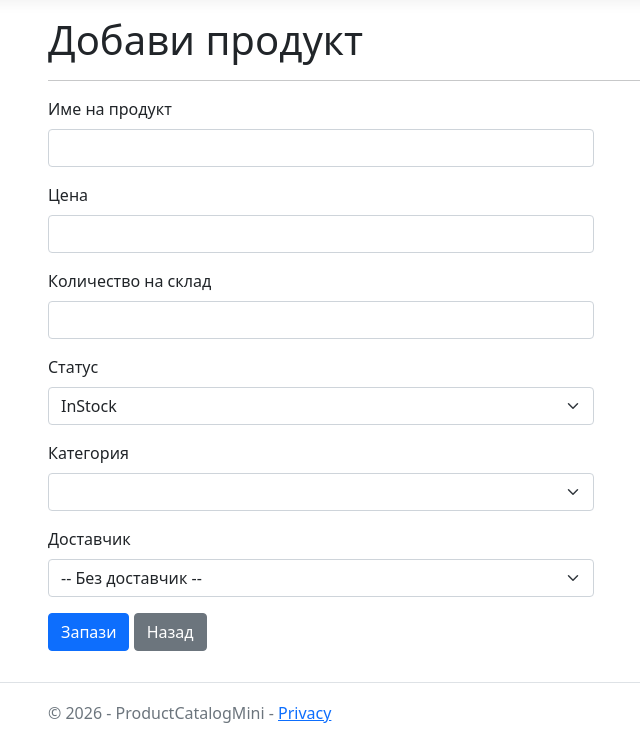
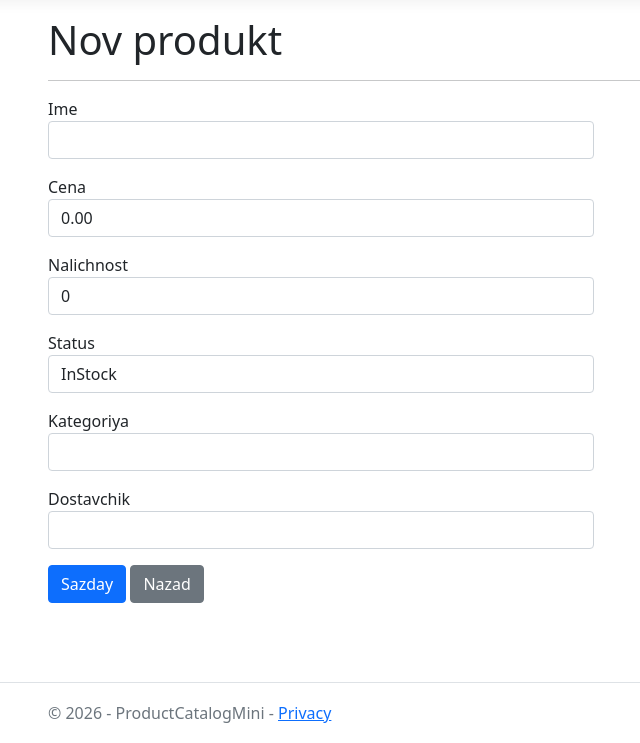
Before and after one commit to Sverlio/ProductCatalogMini, an ASP.NET Core app: page /Products/Create in a window 1280 px wide. Shown: the part 57-800 px from the top of the page, without its empty margins (34-674 px from the left). Run offline with ASP.NET Core 8, Linux system fonts and the light colour scheme; lists and menus that the app fills with data are empty; style sheets or scripts are compiled from the project's sources.

Commit message:
createproductdto

```diff
--- a/ProductCatalogMini.Services/interfaces/IProductService.cs
+++ b/ProductCatalogMini.Services/interfaces/IProductService.cs
@@ -8,7 +8,7 @@ namespace ProductCatalogMini.Services.Interfaces
         Task<List<ProductListDto>> GetAllAsync();
         Task<Product?> GetByIdAsync(int id);
         Task<Product?> GetDetailsByIdAsync(int id);
-        Task CreateAsync(Product product);
+        Task CreateAsync(CreateProductDto dto);
         Task UpdateAsync(Product product);
         Task DeleteAsync(int id);
         bool Exists(int id);
--- a/ProductCatalogMini/Controllers/ProductsController.cs
+++ b/ProductCatalogMini/Controllers/ProductsController.cs
@@ -3,6 +3,7 @@ using Microsoft.AspNetCore.Mvc.Rendering;
 using Microsoft.EntityFrameworkCore;
 using ProductCatalogData.Entities;
 using ProductCatalogData.Enums;
+using ProductCatalogMini.Services.DTOs.Products;
 using ProductCatalogMini.Services.Interfaces;
 using ProductCatalogMini.ViewModels.Products;
 
@@ -46,25 +47,31 @@ namespace ProductCatalogMini.Controllers
         public async Task<IActionResult> Create()
         {
             await PopulateDropdownsAsync();
-            return View();
+            return View(new CreateProductViewModel());
         }
 
         [HttpPost]
         [ValidateAntiForgeryToken]
-        public async Task<IActionResult> Create(Product product)
+        public async Task<IActionResult> Create(CreateProductViewModel model)
         {
-            ModelState.Remove(nameof(Product.Category));
-            ModelState.Remove(nameof(Product.Supplier));
-            ModelState.Remove(nameof(Product.Reviews));
-
             if (ModelState.IsValid)
             {
-                await _productService.CreateAsync(product);
+                var dto = new CreateProductDto
+                {
+                    Name = model.Name,
+                    Price = model.Price,
+                    StockQuantity = model.StockQuantity,
+                    Status = model.Status,
+                    CategoryId = model.CategoryId,
+                    SupplierId = model.SupplierId
+                };
+
+                await _productService.CreateAsync(dto);
                 return RedirectToAction(nameof(Index));
             }
 
-            await PopulateDropdownsAsync(product.CategoryId, product.SupplierId);
-            return View(product);
+            await PopulateDropdownsAsync(model.CategoryId, model.SupplierId);
+            return View(model);
         }
 
         public async Task<IActionResult> Edit(int? id)
--- a/ProductCatalogMini/Views/Products/Create.cshtml
+++ b/ProductCatalogMini/Views/Products/Create.cshtml
@@ -1,57 +1,59 @@
-@model ProductCatalogData.Entities.Product
+@using ProductCatalogMini.ViewModels.Products
+@using ProductCatalogData.Enums
+@model CreateProductViewModel
 
 @{
-    ViewData["Title"] = "Добави продукт";
+    ViewData["Title"] = "Nov produkt";
 }
 
-<h1>Добави продукт</h1>
+<h1>Nov produkt</h1>
+
 <hr />
-
 <div class="row">
     <div class="col-md-6">
-        <form asp-action="Create">
+        <form asp-action="Create" method="post">
             <div asp-validation-summary="ModelOnly" class="text-danger"></div>
 
-            <div class="mb-3">
-                <label asp-for="Name" class="form-label">Име на продукт</label>
+            <div class="form-group mb-3">
+                <label asp-for="Name" class="control-label"></label>
                 <input asp-for="Name" class="form-control" />
                 <span asp-validation-for="Name" class="text-danger"></span>
             </div>
 
-            <div class="mb-3">
-                <label asp-for="Price" class="form-label">Цена</label>
+            <div class="form-group mb-3">
+                <label asp-for="Price" class="control-label"></label>
                 <input asp-for="Price" class="form-control" />
                 <span asp-validation-for="Price" class="text-danger"></span>
             </div>
 
-            <div class="mb-3">
-                <label asp-for="StockQuantity" class="form-label">Количество на склад</label>
+            <div class="form-group mb-3">
+                <label asp-for="StockQuantity" class="control-label"></label>
                 <input asp-for="StockQuantity" class="form-control" />
                 <span asp-validation-for="StockQuantity" class="text-danger"></span>
             </div>
 
-            <div class="mb-3">
-                <label asp-for="Status" class="form-label">Статус</label>
-                <select asp-for="Status" asp-items="ViewBag.Statuses" class="form-select"></select>
+            <div class="form-group mb-3">
+                <label asp-for="Status" class="control-label"></label>
+                <select asp-for="Status" asp-items="Html.GetEnumSelectList<ProductStatus>()" class="form-control"></select>
                 <span asp-validation-for="Status" class="text-danger"></span>
             </div>
 
-            <div class="mb-3">
-                <label asp-for="CategoryId" class="form-label">Категория</label>
-                <select asp-for="CategoryId" asp-items="ViewBag.CategoryId" class="form-select"></select>
+            <div class="form-group mb-3">
+                <label asp-for="CategoryId" class="control-label"></label>
+                <select asp-for="CategoryId" asp-items="ViewBag.CategoryId" class="form-control"></select>
                 <span asp-validation-for="CategoryId" class="text-danger"></span>
             </div>
 
-            <div class="mb-3">
-                <label asp-for="SupplierId" class="form-label">Доставчик</label>
-                <select asp-for="SupplierId" asp-items="ViewBag.SupplierId" class="form-select">
-                    <option value="">-- Без доставчик --</option>
-                </select>
+            <div class="form-group mb-3">
+                <label asp-for="SupplierId" class="control-label"></label>
+                <select asp-for="SupplierId" asp-items="ViewBag.SupplierId" class="form-control"></select>
                 <span asp-validation-for="SupplierId" class="text-danger"></span>
             </div>
 
-            <button type="submit" class="btn btn-primary">Запази</button>
-            <a asp-action="Index" class="btn btn-secondary">Назад</a>
+            <div class="form-group">
+                <input type="submit" value="Sazday" class="btn btn-primary" />
+                <a asp-action="Index" class="btn btn-secondary">Nazad</a>
+            </div>
         </form>
     </div>
 </div>
```
Also changed, not shown: ProductCatalogMini.Services/DTOs/Products/CreateProductDto.cs (added, +14 -0 lines), ProductCatalogMini.Services/ProductService.cs (+12 -6 lines), ProductCatalogMini/ViewModels/Products/CreateProductViewModel.cs (added, +35 -0 lines).
